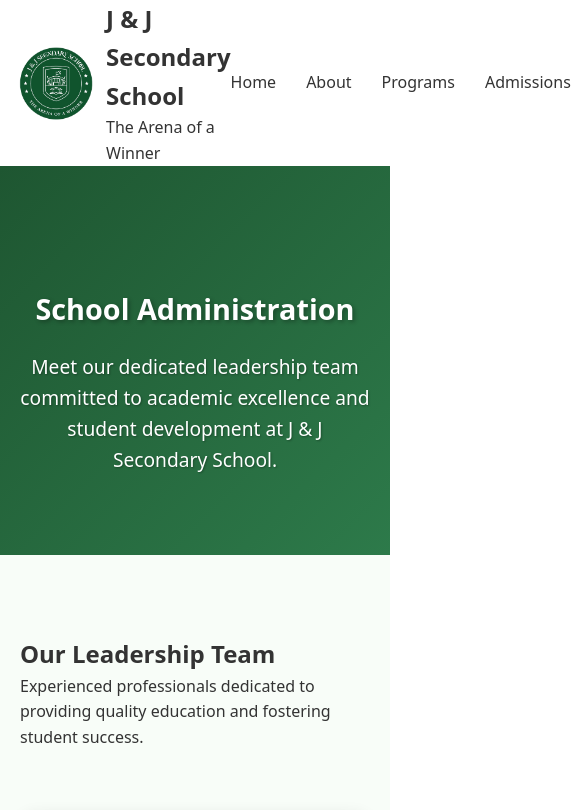
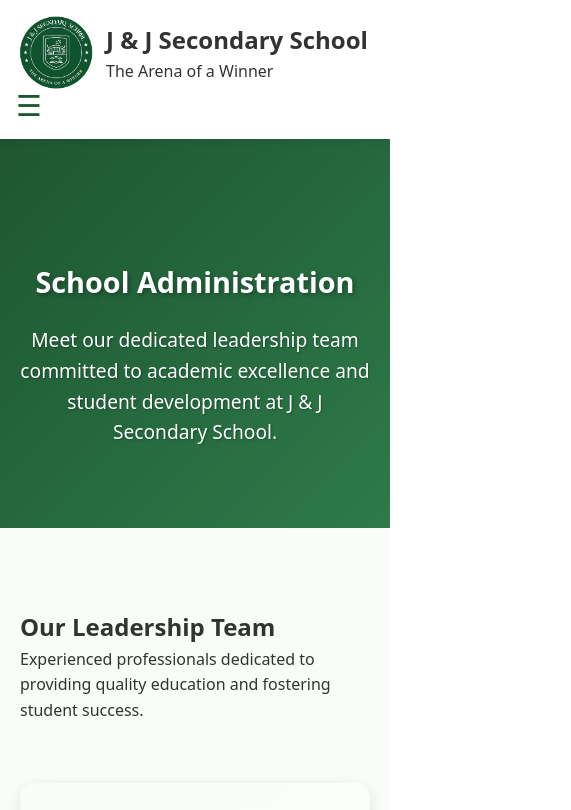
Before and after one commit to mwalefaith2021/jjschool, a plain HTML site: page frontend/admin.html in a window 390 px wide. Shown: the top 810 px of the page, 571 px wide, since content can reach past the window. Drawn offline with Linux system fonts and the light colour scheme.

Commit message:
responsivess on small screen

```diff
--- a/frontend/admin.css
+++ b/frontend/admin.css
@@ -56,6 +56,16 @@ nav {
     padding: 0 1rem;
 }
 
+/* Mobile menu button */
+.menu-toggle {
+    display: none;
+    font-size: 1.8rem;
+    cursor: pointer;
+    color: #1e5631;
+    background: none;
+    border: none;
+}
+
 .nav-links {
     display: flex;
     list-style: none;
@@ -100,6 +110,7 @@ nav {
     width: 80px;
     height: auto;
     display: block;
+    max-width: 100%;
 }
 
 /* Administration Hero Section */
@@ -550,6 +561,10 @@ nav {
 
 /* Responsive Design */
 @media (max-width: 768px) {
+    nav { flex-direction: column; align-items: flex-start; }
+    .menu-toggle { display: block; }
+    .nav-links { display: none; flex-direction: column; gap: 1rem; width: 100%; margin-top: 10px; }
+    .nav-links.active { display: flex; }
     .hero-content h1 {
         font-size: 2.2rem;
     }
--- a/frontend/admin.html
+++ b/frontend/admin.html
@@ -8,7 +8,7 @@
 </head>
 <body>
     <!-- Header -->
-    <headergit>
+    <header>
             <nav>
                 <div class="logo-section">
                     <div class="logo-placeholder">
@@ -27,8 +27,8 @@
                     <li><a href="index.html#programs">Programs</a></li>
                     <li><a href="admissions.html">Admissions</a></li>
                 </ul>
+                <button class="menu-toggle" id="menu-toggle" aria-label="Toggle menu">☰</button>
             </nav>
-        </div>
     </header>
 
     <!-- Administration Hero -->
@@ -270,7 +270,18 @@
         </div>
     </footer>
 
-    <script src="config.js"></script>
-    <script src="script.js"></script>
+        <script src="config.js"></script>
+        <script>
+            // Mobile nav toggle for admin page
+            document.addEventListener('DOMContentLoaded', function() {
+                const toggle = document.getElementById('menu-toggle');
+                const nav = document.querySelector('.nav-links');
+                if (toggle && nav) {
+                    toggle.addEventListener('click', function() {
+                        nav.classList.toggle('active');
+                    });
+                }
+            });
+        </script>
 </body>
 </html>
--- a/frontend/admissions.css
+++ b/frontend/admissions.css
@@ -49,6 +49,15 @@ nav {
     padding: 0 1rem;
 }
 
+.menu-toggle {
+    display: none;
+    font-size: 1.8rem;
+    cursor: pointer;
+    color: #1e5631;
+    background: none;
+    border: none;
+}
+
 .logo-section {
     display: flex;
     align-items: center;
@@ -63,6 +72,7 @@ nav {
     width: 80px;
     height: auto;
     display: block;
+    max-width: 100%;
 }
 
 .school-info h1 {
@@ -501,8 +511,8 @@ nav {
     font-size: 1.2rem;
 }
 
-.dates-list {
-    space-y: 15px;
+.dates-list > * + * {
+    margin-top: 15px;
 }
 
 .date-item {
@@ -526,6 +536,10 @@ nav {
 
 /* Responsive Design */
 @media (max-width: 768px) {
+    nav { flex-direction: column; align-items: flex-start; }
+    .menu-toggle { display: block; }
+    .nav-links { display: none; flex-direction: column; gap: 1rem; width: 100%; margin-top: 10px; }
+    .nav-links.active { display: flex; }
     .hero-stats {
         flex-direction: column;
         gap: 30px;
```
Also changed, not shown: frontend/admissions.html (+16 -4 lines).
